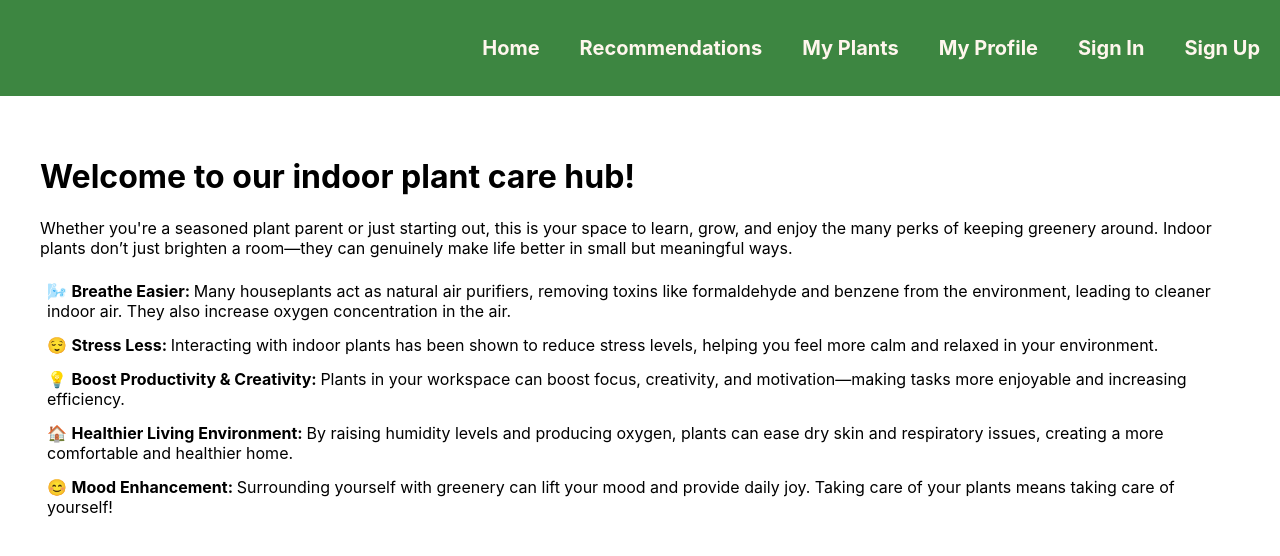
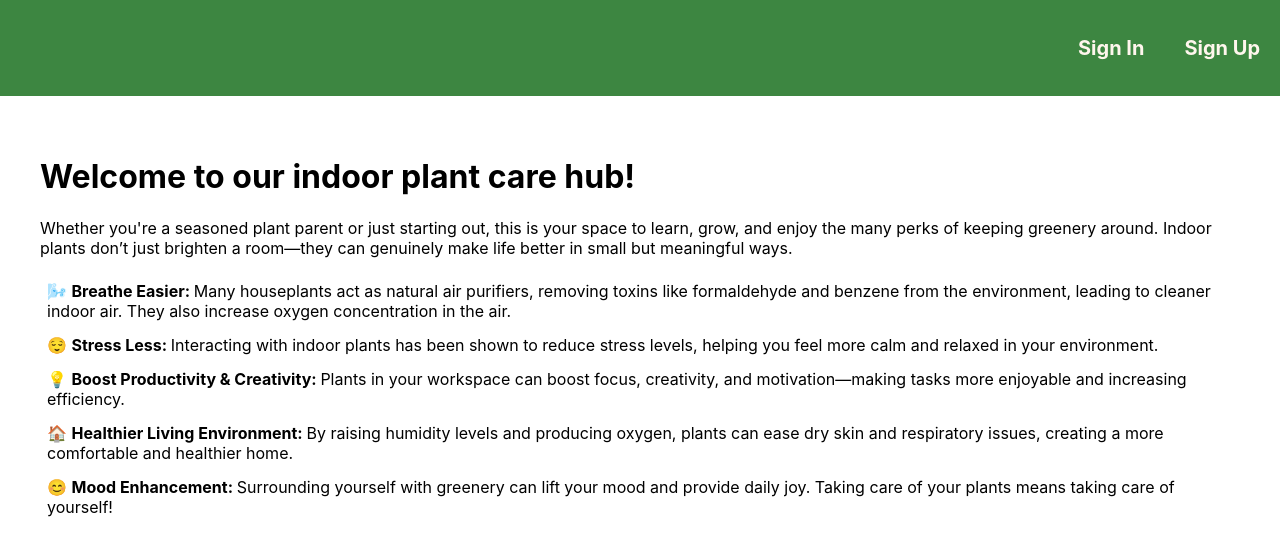
Before and after one commit to viktoriia-sokolenko/fernfriends-wildhacks2025, a React (Create React App) app in the folder client/: page / in a window 1280 px wide. Shown: the top 556 px of the page. Built offline with nearby package versions, Linux system fonts and the light colour scheme.

Commit message:
made navbar dependent on auth

```diff
--- a/client/src/components/NavBar.js
+++ b/client/src/components/NavBar.js
@@ -1,10 +1,14 @@
 import React from 'react';
 import { Link } from "react-router-dom";
+import { useAuth } from '../AuthContext';
 
 const NavBar = () => {
+    const { token, userId, handleLogout } = useAuth();
     return (
         <nav className='navbar'>
         <ul className='sections'>
+        {token && userId ? (
+            <>
             <li>
                 <Link to="/">Home</Link>
             </li>
@@ -18,11 +22,19 @@ const NavBar = () => {
                 <Link to="/profile">My Profile</Link>
             </li>
             <li>
+              <button onClick={handleLogout}>Log Out</button>
+            </li>
+          </>
+        ) : (
+            <>
+            <li>
                 <Link to="/signin">Sign In</Link>
             </li>
             <li>
                 <Link to="/signup">Sign Up</Link>
             </li>
+            </>
+        )}
         </ul>
       </nav>
     );
```
